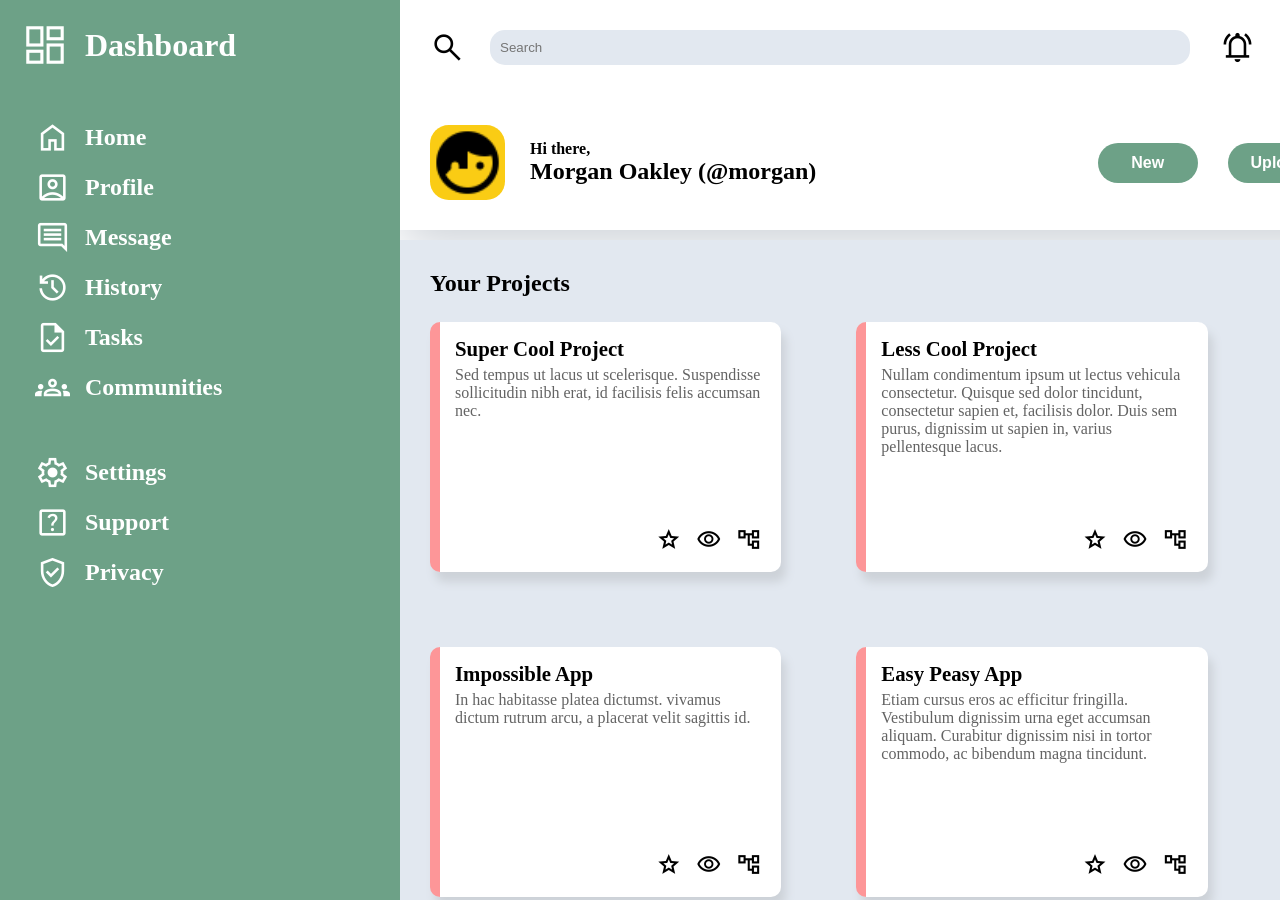
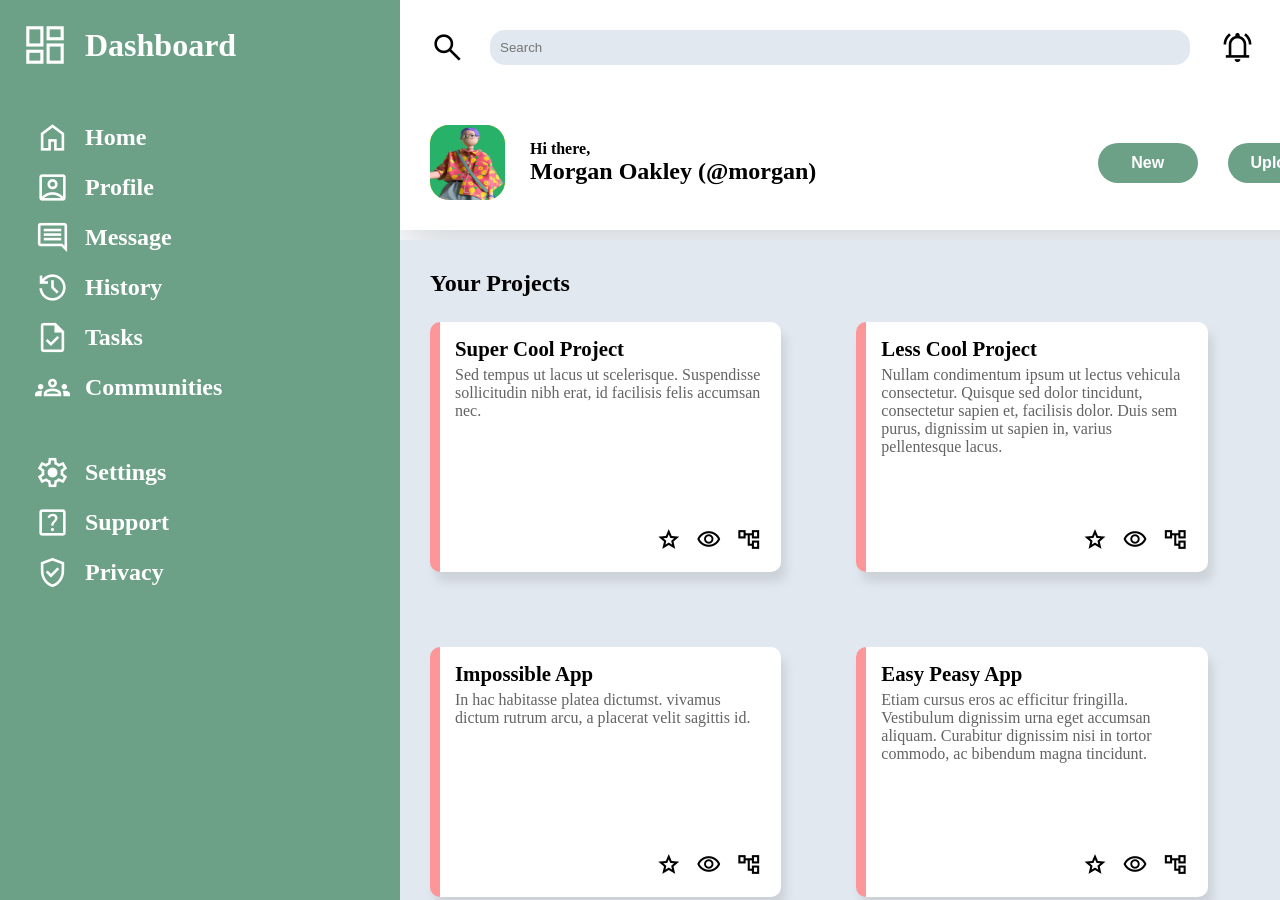
Before and after one commit to Davhho-dev/admin-board2, a plain HTML site: page index.html in a window 1280 px wide. Shown: the top 900 px of the page. Drawn offline with nearby package versions, Linux system fonts and the light colour scheme.

Commit message:
Change account photos

```diff
--- a/index.html
+++ b/index.html
@@ -16,13 +16,13 @@
                     </div>
                     <div class="account-container">
                         <span class="material-symbols-outlined">notifications_active</span>
-                        <img class="account-photo" src="./icons/face-man-profile.png" alt="account photo">
+                        <img class="account-photo" src="./icons/green-account-photo.jpg" alt="green account photo">
                         <h3 class="user-name">Morgan Oakley</h3>
                     </div>
                 </div>
                 <div class="bottom-container">
                     <div class="welcome-container">
-                        <img class="account-photo" src="./icons/face-man-profile.png" alt="account photo">
+                        <img class="account-photo" src="./icons/green-account-photo.jpg" alt="account photo">
                         <div class="welcome-message">
                             <p>Hi there,</p>
                             <p>Morgan Oakley (@morgan)</p>
@@ -174,28 +174,28 @@
                     <h3>Trending</h3>
                     <ul class="trending-content">
                         <li>
-                            <img class="account-photo" src="./icons/dog.png" alt="dog icon">
+                            <img class="account-photo" src="./icons/yellow-account-photo.jpg" alt="dog icon">
                             <div class="account-info">
                                 <p class="account-tag">@tegan</p>
                                 <p class="account-name">World Peace Builder</p>
                             </div>
                         </li>
                         <li>
-                            <img class="account-photo" src="./icons/cat.png" alt="cat icon">
+                            <img class="account-photo" src="./icons/red-account-photo.jpg" alt="cat icon">
                             <div class="account-info">
                                 <p class="account-tag">@morgan</p>
                                 <p class="account-name">Super Cool Project</p>
                             </div>
                         </li>
                         <li>
-                            <img class="account-photo" src="./icons/spider.png" alt="spider icon">
+                            <img class="account-photo" src="./icons/light-yellow-account-photo.jpg" alt="spider icon">
                             <div class="account-info">
                                 <p class="account-tag">@kendall</p>
                                 <p class="account-name">Life Changing App</p>
                             </div>
                         </li>
                         <li>
-                            <img class="account-photo" src="./icons/penguin.png" alt="penguin icon">
+                            <img class="account-photo" src="./icons/light-green-account-photo.jpg" alt="penguin icon">
                             <div class="account-info">
                                 <p class="account-tag">@alex</p>
                                 <p class="account-name">No Traffic Maker</p>
--- a/style.css
+++ b/style.css
@@ -79,6 +79,7 @@ input {
 .account-container img {
     background-color: var(--account-icon);
     height: 60px;
+    width:60px;
     border-radius: 25%;
 }
 
@@ -89,6 +90,7 @@ input {
 .welcome-container img {
     background-color: var(--account-icon);
     height: 75px;
+    width: 75px;
     border-radius: 25%;
 }
 
@@ -278,6 +280,7 @@ h5,
 
 .trending-content > li > img {
     height: 55px;
+    width: 55px;
 }
 
 .trending-content > li:nth-child(1) > img {
```
Also changed, not shown: icons/green-account-photo.jpg (added), icons/light-green-account-photo.jpg (added), icons/light-yellow-account-photo.jpg (added), icons/red-account-photo.jpg (added), icons/yellow-account-photo.jpg (added).
